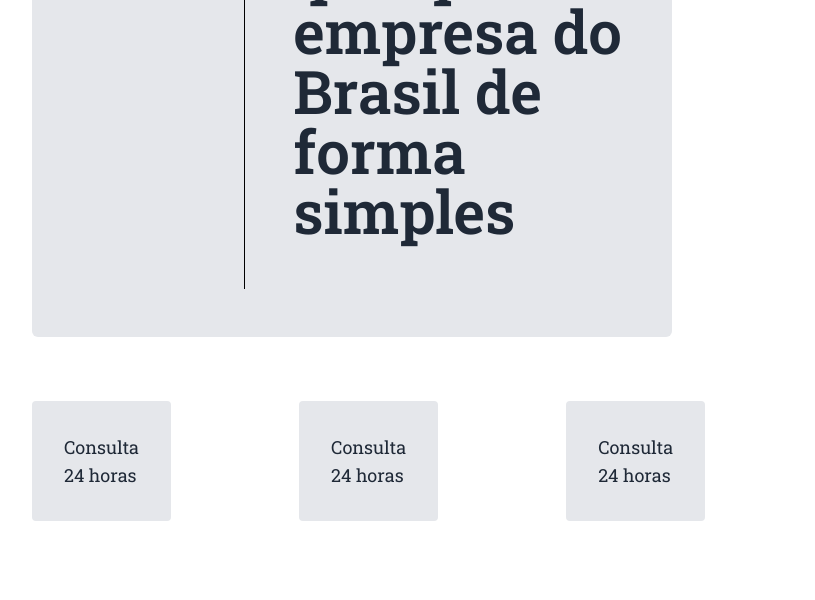
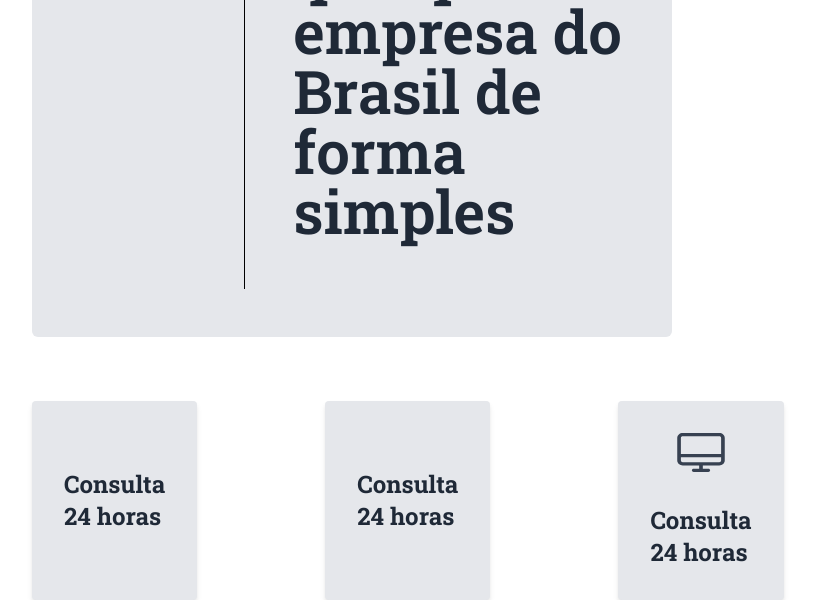
Before and after one commit to HenriqueAlgauer/consulta-CNPJ, a website: page index.html in a window 1280 px wide. Shown: the part 447-1047 px from the top of the page, without its empty margins (288-1103 px from the left). Before the commit the page ends 968 px from the top, so only its background shows below. Drawn offline with nearby package versions, Linux system fonts and the light colour scheme.

Commit message:
finalizado mid section

```diff
--- a/index.html
+++ b/index.html
@@ -62,14 +62,27 @@
     </main>
 
     <div class="flex gap-32">
-      <div class="bg-gray-200 w-2/6 rounded p-8">
-        <h3 class="text-lg text-gray-800">Consulta <br />24 horas</h3>
+      <div
+        class="bg-gray-200 shadow-md flex flex-col items-center justify-center gap-8 w-2/6 rounded p-8"
+      >
+        <h3 class="text-lg font-bold text-2xl text-gray-800">
+          Consulta <br />24 horas
+        </h3>
       </div>
-      <div class="bg-gray-200 w-2/6 rounded p-8">
-        <h3 class="text-lg text-gray-800">Consulta <br />24 horas</h3>
+      <div
+        class="bg-gray-200 shadow-md flex flex-col items-center justify-center gap-8 w-2/6 rounded p-8"
+      >
+        <h3 class="text-lg font-bold text-2xl text-gray-800">
+          Consulta <br />24 horas
+        </h3>
       </div>
-      <div class="bg-gray-200 w-2/6 rounded p-8">
-        <h3 class="text-lg text-gray-800">Consulta <br />24 horas</h3>
+      <div
+        class="bg-gray-200 shadow-md flex flex-col items-center justify-center gap-8 w-2/6 rounded p-8"
+      >
+        <img src="./src/img/pc.svg" alt="" class="w-12" />
+        <h3 class="text-lg font-bold text-2xl text-gray-800">
+          Consulta <br />24 horas
+        </h3>
       </div>
     </div>
   </body>
```
Also changed, not shown: src/img/pc.svg (added).
